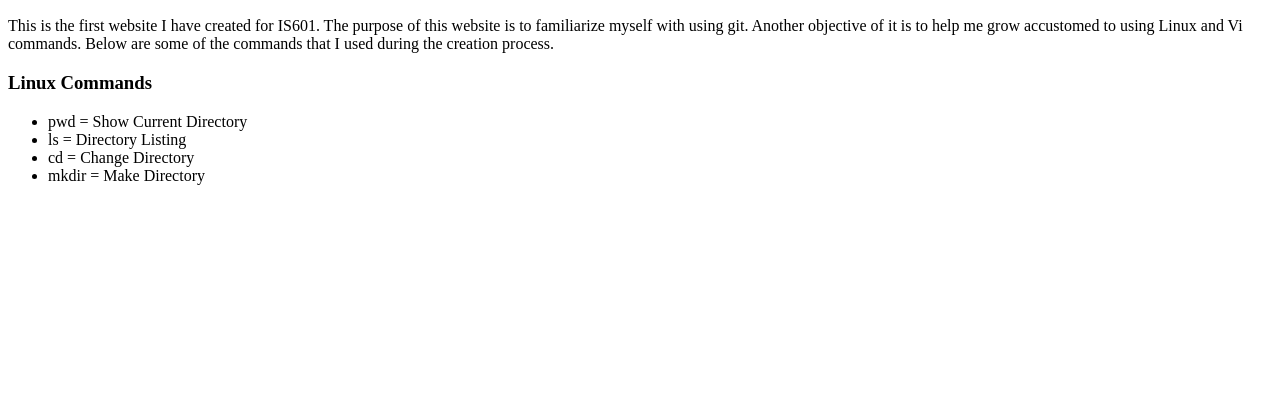
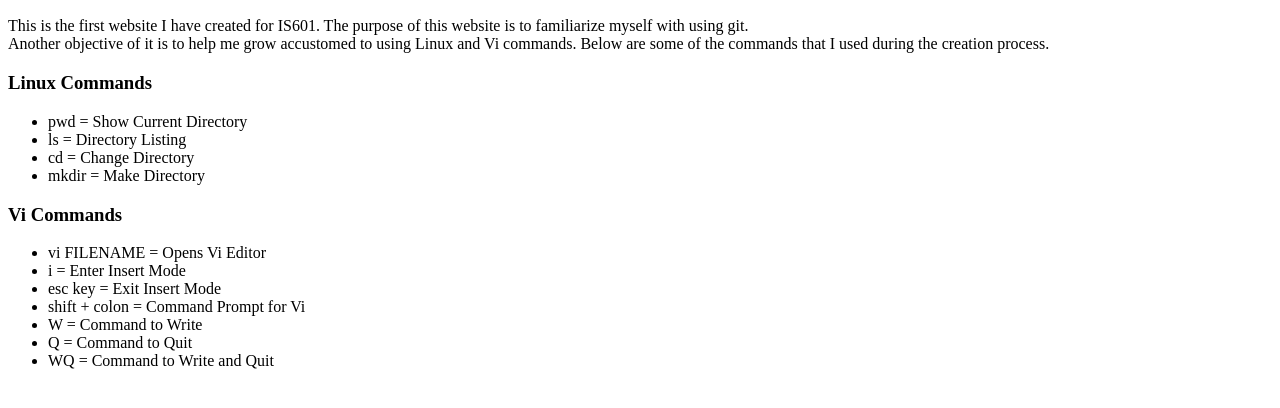
Before and after one commit to kc625/IS601FirstWebsite, a plain HTML site: page index.html in a window 1280 px wide. Shown: the part 96-504 px from the top of the page. Drawn offline with Linux system fonts and the light colour scheme.

Commit message:
Added vi commands section

```diff
--- a/index.html
+++ b/index.html
@@ -5,7 +5,7 @@
 	<body>
 		<h1>My First Website</h1>
 		<h2>Purpose</h2>
-		<p>This is the first website I have created for IS601. The purpose of this website is to familiarize myself with using git. Another objective of it is to help me grow accustomed to using Linux and Vi commands. Below are some of the commands that I used during the creation process.</p>
+		<p>This is the first website I have created for IS601. The purpose of this website is to familiarize myself with using git.<br>Another objective of it is to help me grow accustomed to using Linux and Vi commands. Below are some of the commands that I used during the creation process.</p>
 		<h3>Linux Commands</h3>
 		<ul>
 			<li> pwd = Show Current Directory
@@ -13,5 +13,15 @@
 			<li> cd = Change Directory
 			<li> mkdir = Make Directory
 		</ul>
+		<h3>Vi Commands</h3>
+		<ul>
+			<li> vi FILENAME = Opens Vi Editor
+			<li> i = Enter Insert Mode
+			<li> esc key = Exit Insert Mode
+			<li> shift + colon = Command Prompt for Vi
+			<li> W = Command to Write
+			<li> Q = Command to Quit
+			<li> WQ = Command to Write and Quit
+		</ul>
 	</body>
 </html>
```
